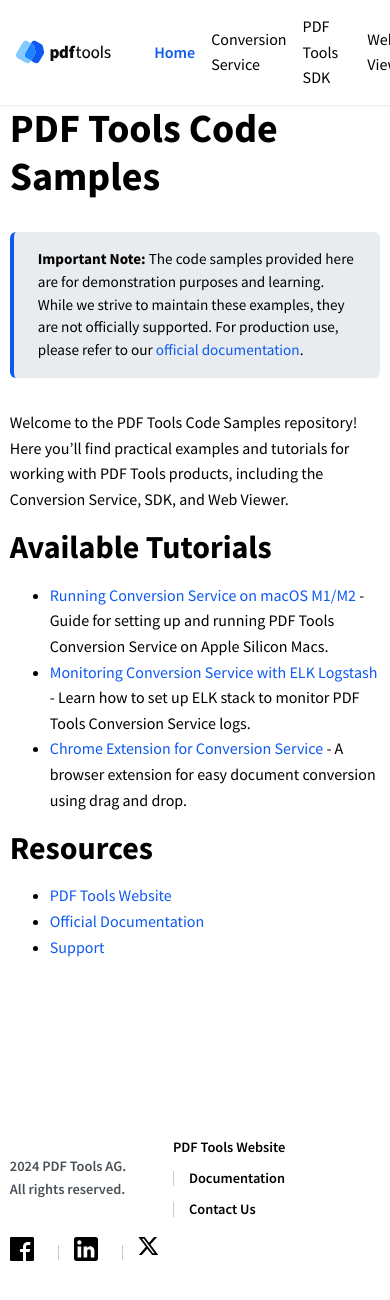
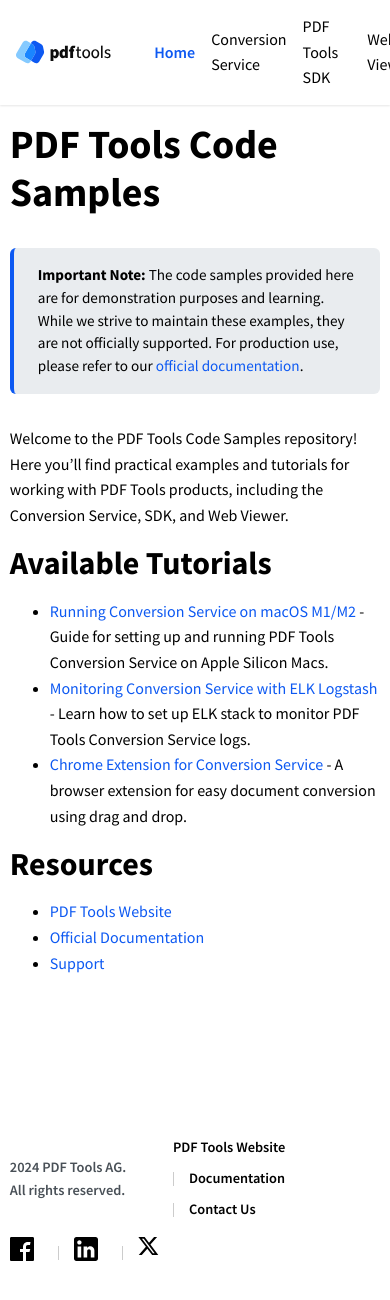
Before and after one commit to pdf-tools/pdf_code_samples, a Jekyll site: the page built from docs/index.md, in a window 390 px wide and 1324 px high. Shown: the top 1300 px of the window. Built offline with Jekyll 4.4.1, drawn with Linux system fonts in a browser that asks for light colours.

Commit message:
Fix layout with menu bar

```diff
--- a/docs/_sass/custom/_layout.scss
+++ b/docs/_sass/custom/_layout.scss
@@ -7,6 +7,7 @@
   display: flex;
   flex-direction: column;
   min-height: 100vh;
+  padding-top: $navbar-height; // Add padding to body for fixed header
 }
 
 // Container
@@ -24,12 +25,7 @@
 // Main content area
 .main-content {
   flex: 1;
-  padding-top: calc($navbar-height + 2rem); // Add padding for fixed header
-  padding-bottom: 2rem;
-
-  @media (max-width: 768px) {
-    padding-top: calc($navbar-height + 1rem); // Slightly less padding on mobile
-  }
+  padding: 2rem 0; // Simplified padding since we moved the header offset to body
 }
 
 // Footer should not flex
```
